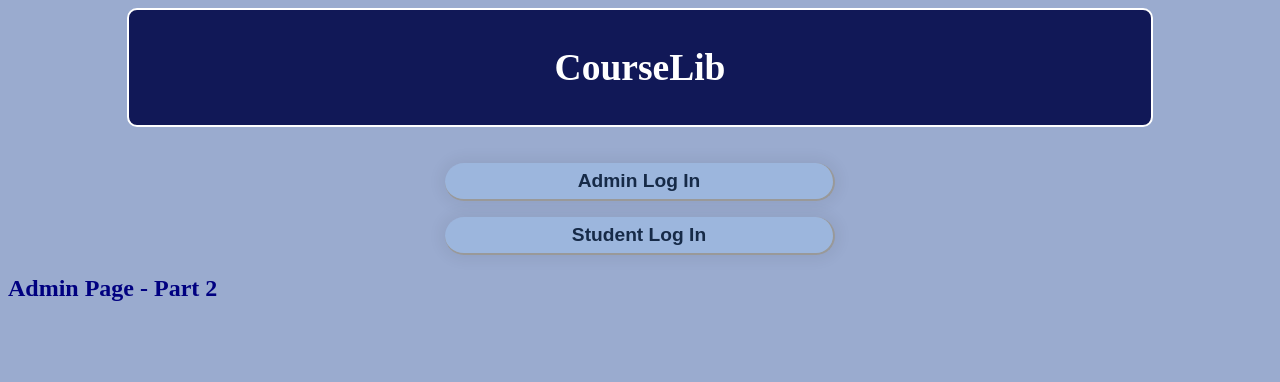
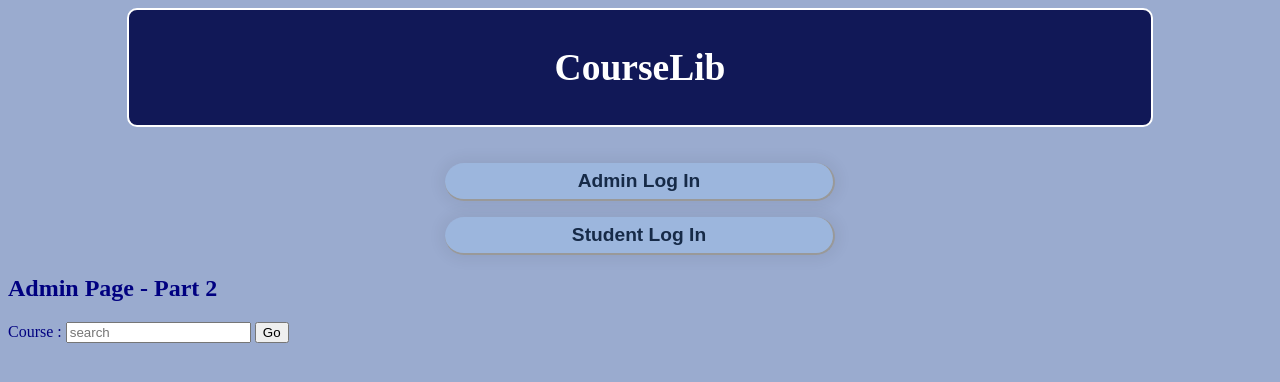
Before and after one commit to aryan3514/courselib, a Flask app: page /adminpage/2 in a window 1280 px wide. Shown: the top 382 px of the page. Run offline with Flask 2, Linux system fonts and the light colour scheme.

Commit message:
search by keyword UI made, check in admin_page_2.html

```diff
--- a/app.py
+++ b/app.py
@@ -64,8 +64,27 @@ def adminpage_1():
 @app.route('/adminpage/2', methods=['GET', 'POST'])
 def adminpage_2():
     load_logged_in_admin()
-    return render_template('admin_page_2.html')
+    course_selected=''
+    if request.method == 'POST':
+        if 'course go' in request.form:
+            if(request.form['course_selection']==''):
+                course_selected=''
+            else:
+                course_selected=request.form['course_selection']
+    course_list=[]
+    if course_selected!='':
+        course_list = getAllCourseswithCommonStart(course_selected)
+    return render_template('admin_page_2.html', courses=course_list)
 
+def getAllCourseswithCommonStart(start):
+    conn = db.start_db()
+    cur = conn.cursor()
+    print("start : ", start)
+    q = """
+    SELECT courses.name FROM courses WHERE NAME LIKE %s
+    """
+    cur.execute(q, (start+'%',))
+    return cur.fetchall()
 
 def getAllSubAbbreviation():
     conn = db.start_db()
--- a/db.py
+++ b/db.py
@@ -4,7 +4,7 @@ from psycopg2 import Error
 def start_db():
       # Connect to an existing database
       connection = psycopg2.connect(user="postgres",
-                                    password="22092001",
+                                    password="IZumbVFIcn",
                                     host="127.0.0.1",
                                     port="5432",
                                     database="postgres")
--- a/templates/admin_page_2.html
+++ b/templates/admin_page_2.html
@@ -7,5 +7,26 @@
 
 
 {% block content %}
+<div>
+	<form action="" method="POST">
+		<label for="course_selection">
+	        Course :
+	    </label>
+	    <input type="text" name="course_selection"
+			value="{{ request.form['course_selection'] }}"
+			placeholder="search">
+		</input>
+		<button type="submit" name="course go">
+			Go
+		</button>
+	</form>
 
+	{% for x in courses %}
+	<div>
+		<button type="submit">
+			<p>{{ x[0] }}</p>
+		</button>
+	</div>
+	{% endfor %}
+</div>
 {% endblock %}
```
Also changed, not shown: 1 other file.
